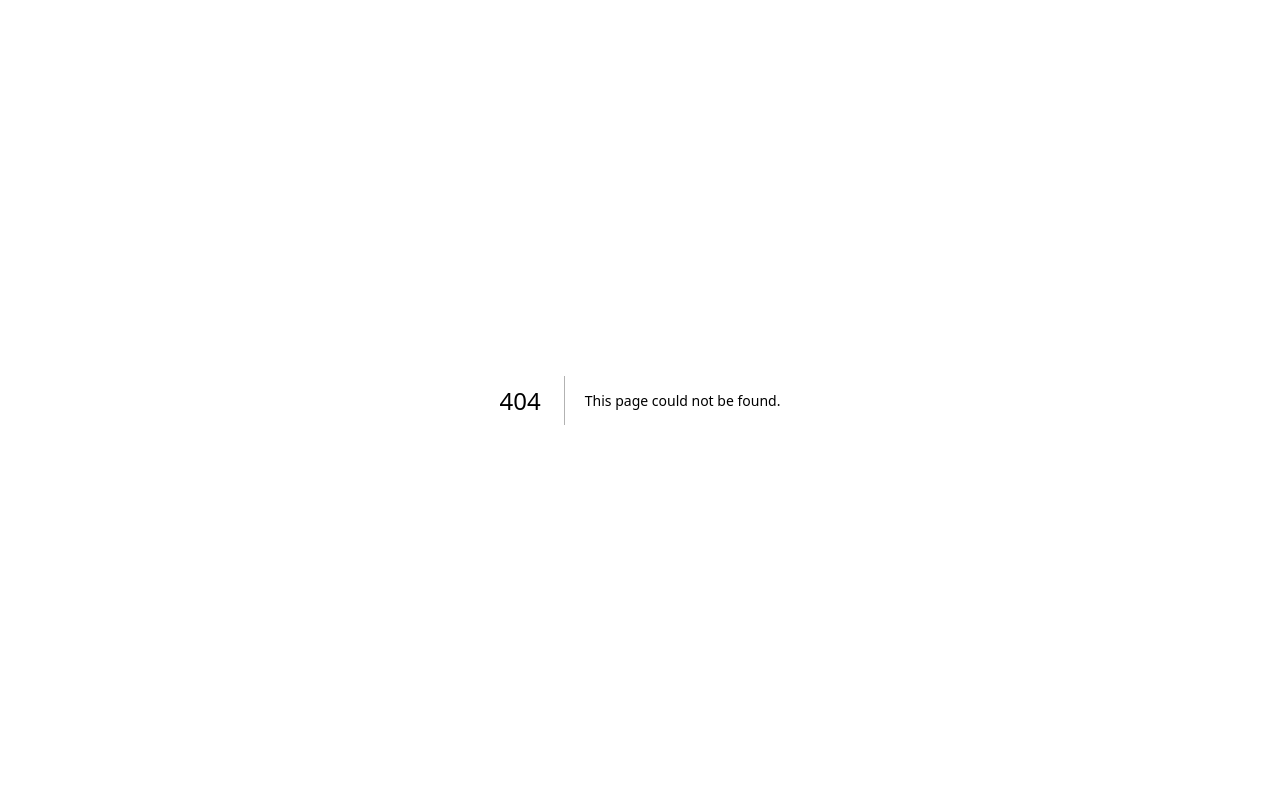
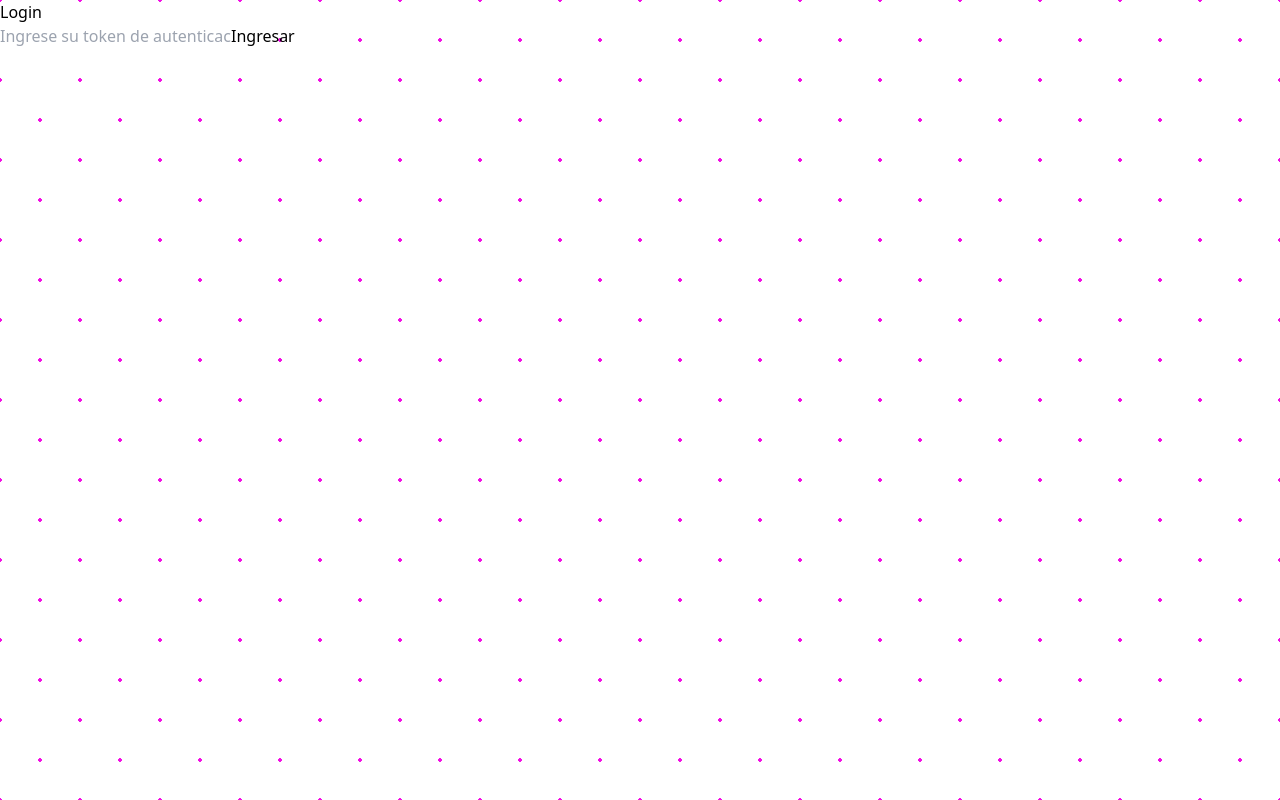
Before and after one commit to MarcePalma/queens-nails-spa, a Next.js app: page /login in a window 1280 px wide. Before the commit this address had no page. Built offline with nearby package versions, Linux system fonts and the light colour scheme.

Commit message:
Add token authentication functionality, implement user context, and enhance application security

```diff
--- /dev/null
+++ b/src/context/UserContext.tsx
@@ -0,0 +1,42 @@
+import React, { createContext, useContext, useState, ReactNode } from 'react';
+
+// Definimos el tipo para el contexto del usuario
+interface UserContextType {
+    token: string | null;
+    setToken: (token: string) => void;
+}
+
+// Creamos el contexto del usuario
+const UserContext = createContext<UserContextType | undefined>(undefined);
+
+// Propiedades para el componente UserProvider
+interface UserProviderProps {
+    children: ReactNode;
+}
+
+// Componente proveedor del contexto del usuario
+export const UserProvider: React.FC<UserProviderProps> = ({ children }) => {
+    // Estado para almacenar el token de autenticación
+    const [token, setTokenState] = useState<string | null>(null);
+
+    // Función para establecer el token de autenticación y guardarlo en el almacenamiento local
+    const setToken = (newToken: string) => {
+        localStorage.setItem('authToken', newToken); // Guardar en el almacenamiento local
+        setTokenState(newToken); // Actualizar el estado del token
+    };
+
+    return (
+        <UserContext.Provider value={{ token, setToken }}>
+            {children}
+        </UserContext.Provider>
+    );
+};
+
+// Hook personalizado para acceder al contexto del usuario
+export const useUser = () => {
+    const context = useContext(UserContext);
+    if (!context) {
+        throw new Error('useUser debe ser utilizado dentro de un UserProvider');
+    }
+    return context;
+};
--- a/src/pages/_app.tsx
+++ b/src/pages/_app.tsx
@@ -1,17 +1,40 @@
 import '@/styles/globals.css'
-import type { AppProps } from 'next/app'
-import { AnimatePresence, motion } from 'framer-motion'
-import { useRouter } from 'next/router'
-import Transition from '@/components/transition/transition'
+import type { AppProps } from 'next/app';
+import { useEffect } from 'react';
+import { useRouter, Router } from 'next/router'; // Importa Router en lugar de NextRouter
+import { AnimatePresence, motion } from 'framer-motion';
+import Transition from '@/components/transition/transition';
+import { UserProvider, useUser } from '@/context/UserContext';
 
 export default function App({ Component, pageProps }: AppProps) {
   const router = useRouter();
-  return (<AnimatePresence mode='wait'>
-    <motion.div key={router.route} className='h-full'>
-      <Transition />
-      <Component {...pageProps} />
-      <></>
 
-    </motion.div>
-  </AnimatePresence>)
+  return (
+    <UserProvider>
+      {/* @ts-ignore */}
+      <AppWithTokenCheck router={router} Component={Component} pageProps={pageProps} />
+    </UserProvider>
+  );
 }
+
+function AppWithTokenCheck({ router, Component, pageProps }: AppProps & { router: Router }) {
+  const { setToken } = useUser();
+
+  useEffect(() => {
+    const storedToken = localStorage.getItem('authToken');
+
+    if (storedToken) {
+      setToken(storedToken);
+    }
+  }, []);
+
+  return (
+    <AnimatePresence mode='wait'>
+      <motion.div key={router.route} className='h-full'>
+        <Transition />
+        <Component {...pageProps} />
+        <></>
+      </motion.div>
+    </AnimatePresence>
+  );
+}
--- a/src/pages/agregar-publicaciones/index.tsx
+++ b/src/pages/agregar-publicaciones/index.tsx
@@ -4,17 +4,24 @@ import Navbar from "@/components/navigation/Navbar";
 import AddPost from "@/components/posts/addPosts";
 import PostListForDashboard from "@/components/posts/PostListForDashboard";
 import { Post } from "@/types/types";
+import { useUser } from "@/context/UserContext";
+import Link from "next/link";
 
 const Index = () => {
+  const { token } = useUser()
   const [posts, setPosts] = useState<Post[]>([]);
 
   const handleAddPost = (newPost: Post) => {
     setPosts([...posts, newPost]);
   };
 
+  if (!token) {
+    return <h1>Acceso denegado. Por favor inicia sesion para acceder <Link className='font-bold' href={"/"}>VOLVER</Link></h1>
+  }
+
   return (
     <div className="py-24">
-      <Navbar/>
+      <Navbar />
       <h1 className="text-white">Agregar Publicaciones</h1>
       {/* @ts-ignore */}
       <AddPost onAddPost={handleAddPost} />
--- /dev/null
+++ b/src/pages/api/auth/route.ts
@@ -0,0 +1,18 @@
+import { NextApiRequest, NextApiResponse } from 'next';
+
+export default async function handler(req: NextApiRequest, res: NextApiResponse) {
+    if (req.method === 'POST') {
+        const { token } = req.body;
+        const envToken = process.env.AUTH_TOKEN;
+
+        if (token === envToken) {
+
+
+            res.status(200).json({ message: 'Token válido. Acceso concedido.', token });
+        } else {
+            res.status(401).json({ message: 'Token inválido. Acceso denegado.' });
+        }
+    } else {
+        res.status(405).json({ message: 'Método no permitido' });
+    }
+}
--- a/src/pages/dashboard/index.tsx
+++ b/src/pages/dashboard/index.tsx
@@ -1,8 +1,17 @@
 import React from 'react'
 
 import Dashboard from '@/components/dashboard/dashboard'
+import { useUser } from '@/context/UserContext'
 import Navbar from '@/components/navigation/Navbar'
+import Link from 'next/link'
+
 export default function Index() {
+
+    const { token } = useUser()
+
+    if(!token){
+        return <h1>Acceso denegado. Por favor inicia sesion para acceder a la Dashboard <Link className='font-bold' href={"/"}>VOLVER</Link></h1>
+    }
     return (
         <section className='p-24'>
             <Navbar />
--- /dev/null
+++ b/src/pages/login/index.tsx
@@ -0,0 +1,53 @@
+import { useState } from 'react';
+import { useRouter } from 'next/router';
+import { useUser } from '@/context/UserContext'; // Importar el hook useUser
+
+const LoginPage = () => {
+    const [token, setToken] = useState('');
+    const router = useRouter();
+    const { setToken: setContextToken } = useUser(); // Obtener la función setToken del contexto de usuario
+
+    const handleSubmit = async (e: React.FormEvent<HTMLFormElement>) => {
+        e.preventDefault();
+
+        try {
+            const response = await fetch('/api/auth/route', {
+                method: 'POST',
+                headers: {
+                    'Content-Type': 'application/json',
+                },
+                body: JSON.stringify({ token }), // Enviar el token al backend
+            });
+
+            if (response.ok) {
+                const data = await response.json();
+                // Guardar el token devuelto en el contexto de usuario
+                setContextToken(data.token);
+                localStorage.setItem('authToken', data.token);
+                setToken(data.token);
+                router.push('/dashboard');
+            } else {
+                console.error('Error:', response.statusText);
+            }
+        } catch (error) {
+            console.error('Error:', error);
+        }
+    };
+
+    return (
+        <div>
+            <h2>Login</h2>
+            <form onSubmit={handleSubmit}>
+                <input
+                    type="text"
+                    placeholder="Ingrese su token de autenticación"
+                    value={token}
+                    onChange={(e) => setToken(e.target.value)}
+                />
+                <button type="submit">Ingresar</button>
+            </form>
+        </div>
+    );
+};
+
+export default LoginPage;
```
